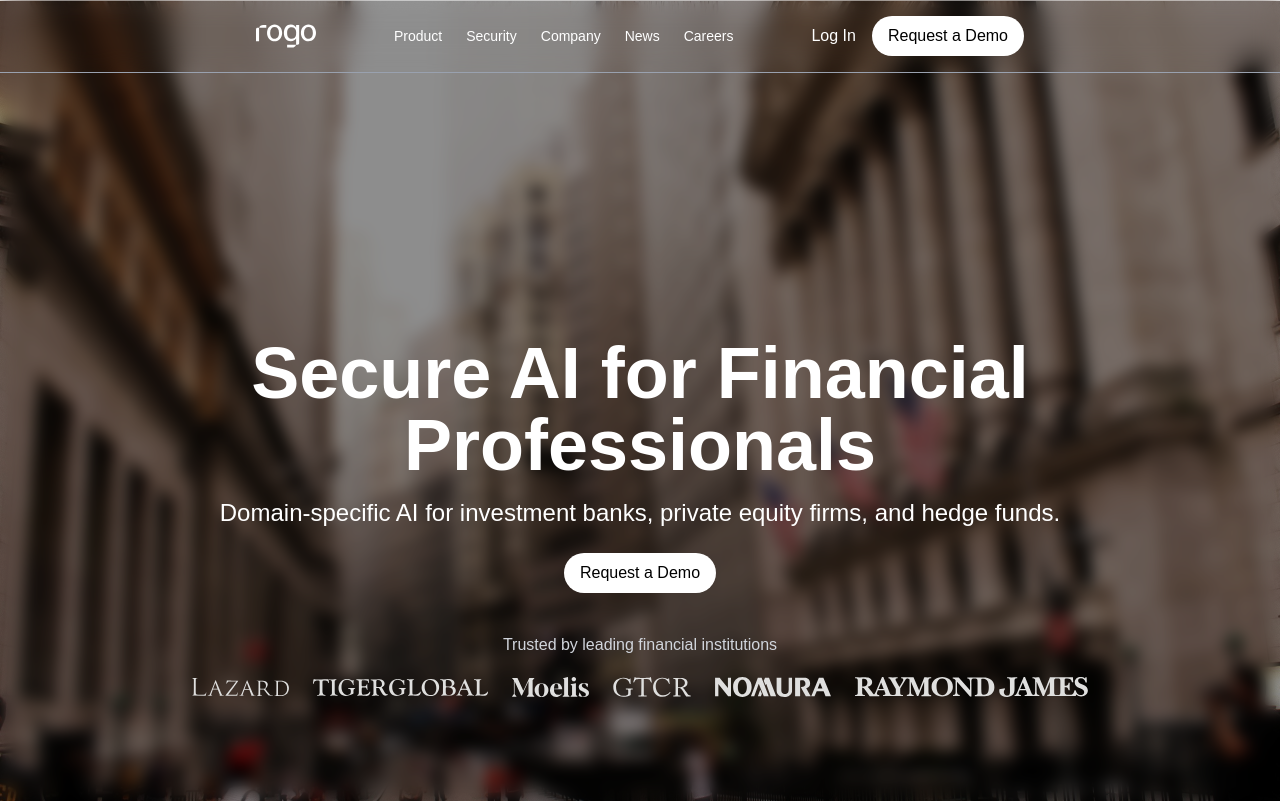
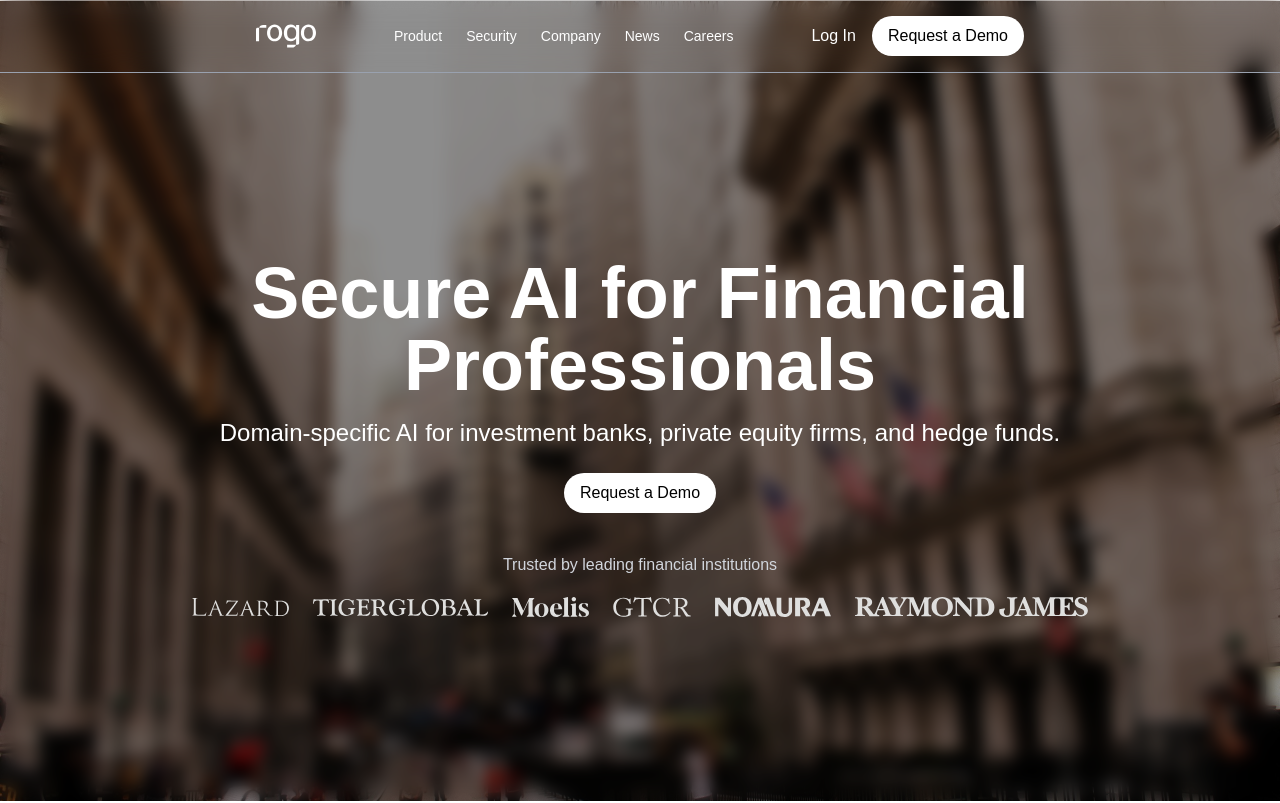
Before and after one commit to ktan46/allmind-proj, a Next.js app: page / in a window 1280 px wide. Shown: the top 803 px of the page. Built offline with nearby package versions, Linux system fonts and the light colour scheme.

Commit message:
adjust padding on title

```diff
--- a/app/components/feature/landingpage/HeroBanner.tsx
+++ b/app/components/feature/landingpage/HeroBanner.tsx
@@ -22,7 +22,7 @@
       className="-mt-18 relative w-full h-screen bg-[url('/images/main-hero.jpg')] bg-cover bg-center bg-no-repeat bg-fixed px-6 text-center"
     >
       <div className="absolute inset-0 bg-black/40 backdrop-blur-sm">
-        <div className="relative z-10 max-w-4xl mx-auto py-84 text-white">
+        <div className="relative z-10 max-w-4xl mx-auto py-64 text-white">
           <h1 className="text-2xl md:text-7xl font-bold mb-4">{title}</h1>
           <h2 className="text-2xl mb-6">{subtitle}</h2>
           <div className="mb-10">
```
